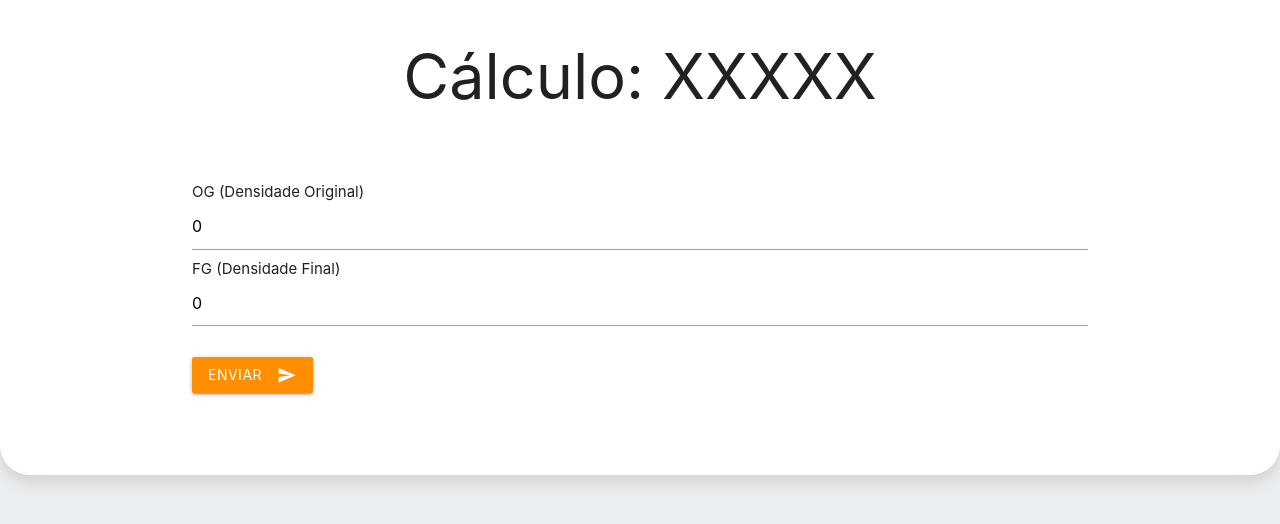
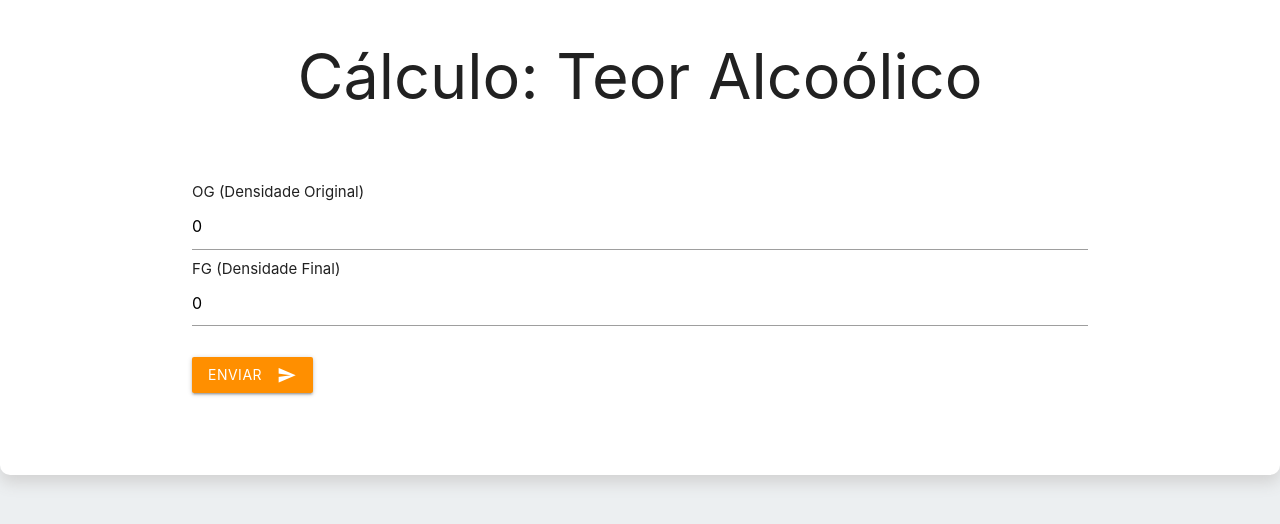
Before and after one commit to iAndreas/Bauenbier, a PHP site: page /calculo.php in a window 1280 px wide. Shown: the part 64-588 px from the top of the page. Run offline with PHP 8.4, Linux system fonts and the light colour scheme; some libraries are stand-ins or nearby versions.

Commit message:
Pequena alteração
samiodfsjokalskfmasiodifsklfaemkwfiodsj awel mole?

```diff
--- a/calculo.php
+++ b/calculo.php
@@ -58,9 +58,9 @@
               <a href="#" data-target="nav-mobile" class="sidenav-trigger"><i class="material-icons">menu</i></a>
             </div>
           </nav>
-          <div class="container white" style="width: 100%; border-radius: 0px 0px 30px 30px; box-shadow: 0px 8px 15px lightgrey;">
+          <div class="container white" style="width: 100%; border-radius: 0px 0px 10px 10px; box-shadow: 0px 8px 15px lightgrey;">
             <div class="container">
-            <h1 class="center-align">Cálculo: XXXXX</h1><br><br>
+            <h1 class="center-align">Cálculo: Teor Alcoólico</h1><br><br>
         <form action="" method="post">
 			OG (Densidade Original)<input type="number" name="OG" id="OG" step = "any" min="0.0000" max="2.9999" value="<?php echo $OG; ?>"><br/>
 			FG (Densidade Final)<input type="number" step = "any" min="0.0000" max="2.9999" name="FG" id="FG" value="<?php echo $FG; ?>"><br/>
```
